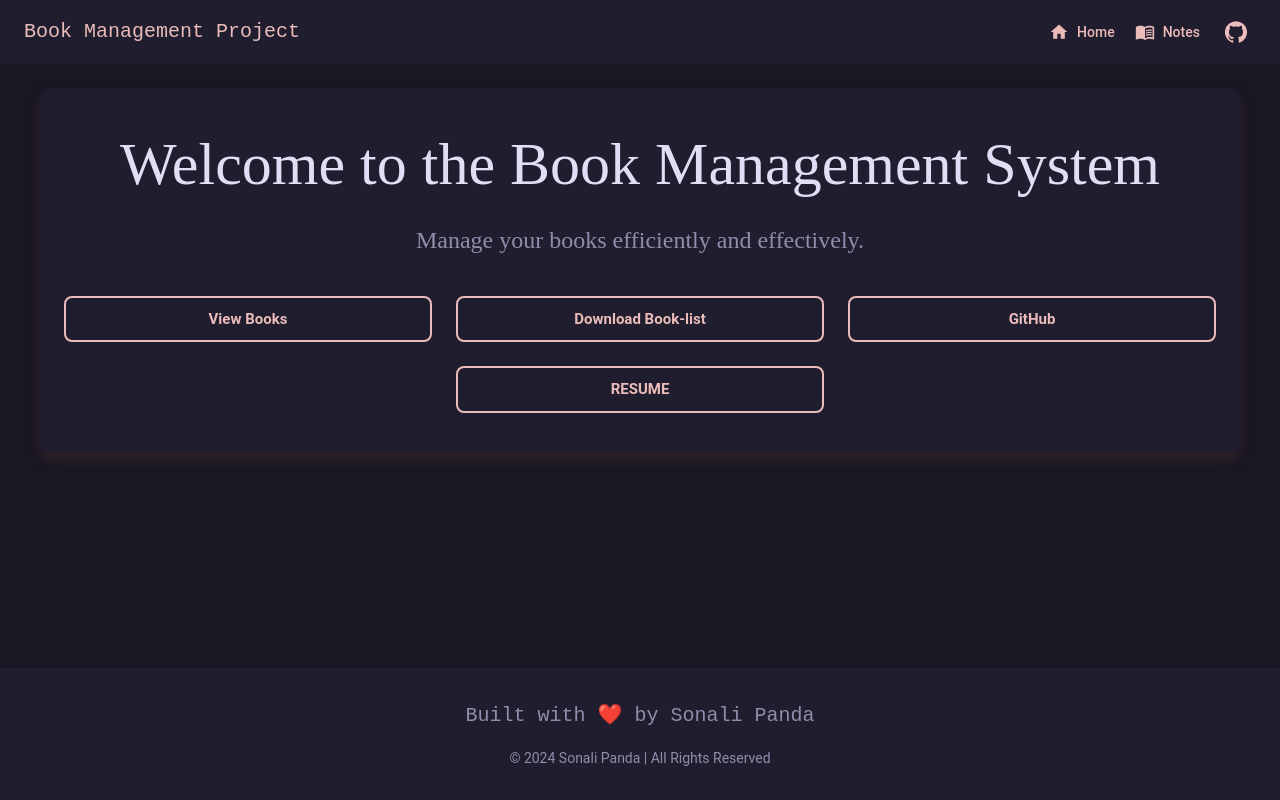
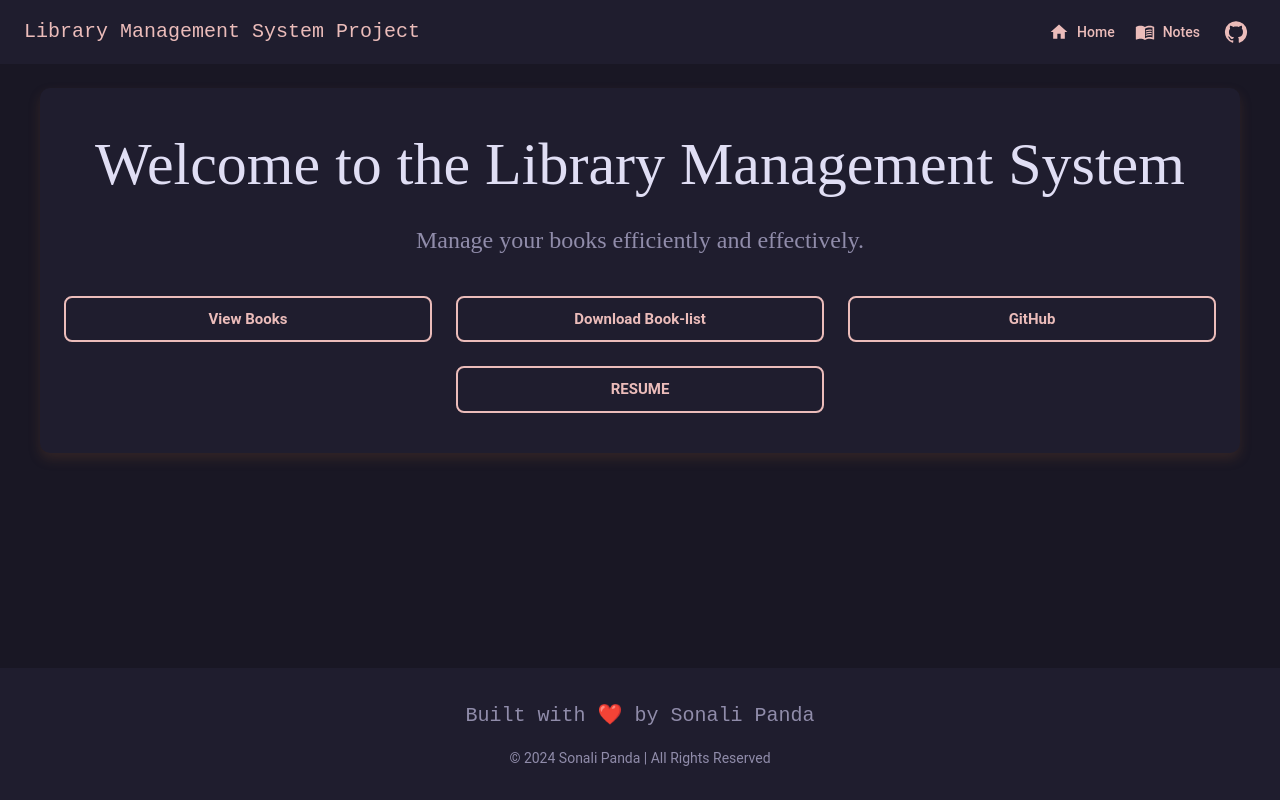
Before and after one commit to 1104sona/librarymnt, a React (Create React App) app in the folder client/: page / in a window 1280 px wide. Built offline with nearby package versions, Linux system fonts and the light colour scheme.

Commit message:
library management system added to home page

```diff
--- a/client/src/components/HomePage.js
+++ b/client/src/components/HomePage.js
@@ -23,7 +23,7 @@ const HomePage = () => {
           fontFamily: `'Playfair Display', serif`, // Classic font
         }}
       >
-        Welcome to the Book Management System
+        Welcome to the Library Management System
       </Typography>
       <Typography
         variant="h5"
--- a/client/src/components/Navbar.js
+++ b/client/src/components/Navbar.js
@@ -34,7 +34,7 @@ const Navbar = () => {
     <AppBar position="static" color="transparent" elevation={0} sx={{ width: '100%' }}>
       <Toolbar>
         <Typography variant="h6" component="div" sx={{ flexGrow: 1, color: 'primary.main' }}>
-          Book Management Project
+          Library Management System Project
         </Typography>
         <Box sx={{ display: 'flex', alignItems: 'center', gap: 1 }}>
           <Button
```
Also changed, not shown: 8 other files (tests, documents, lock files or other folders).
